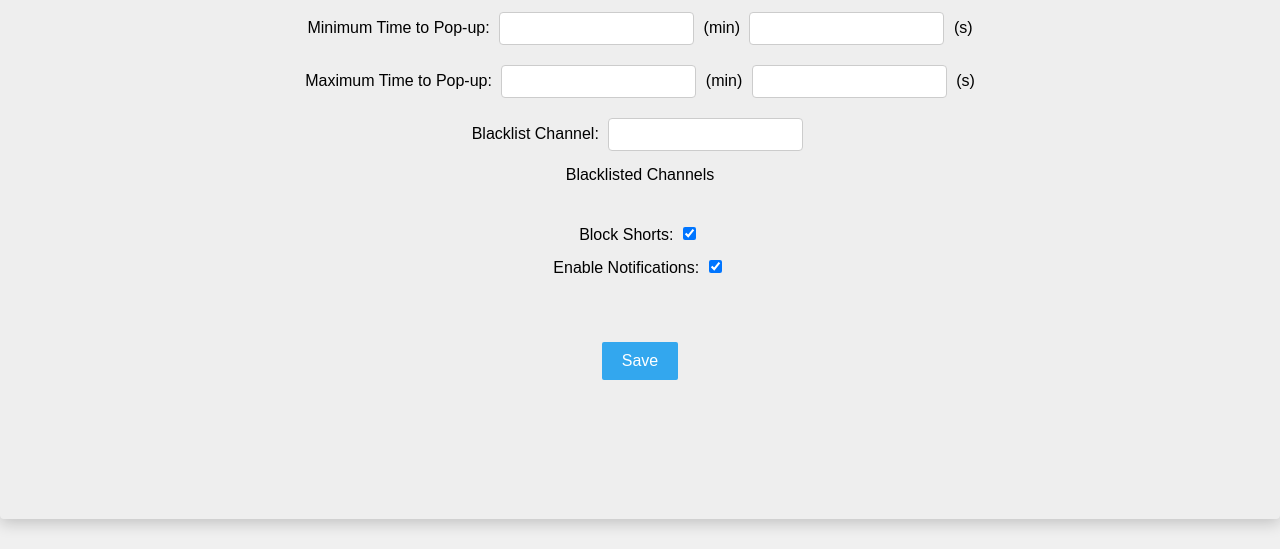
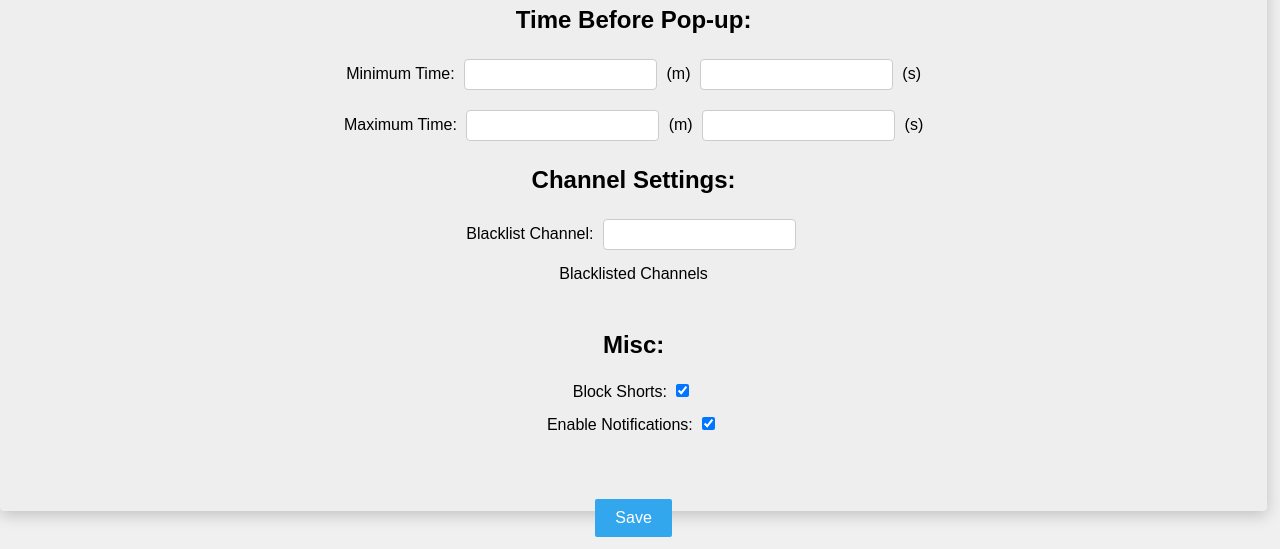
Before and after one commit to bradleeharr/MindfulYT, a browser extension: page src/options/options.html in a window 1280 px wide. Shown: the part 251-800 px from the top of the page. Drawn offline with Linux system fonts and the light colour scheme; files whose address does not match are found by name.

Commit message:
Update options page formatting

```diff
--- a/src/options/options.css
+++ b/src/options/options.css
@@ -6,8 +6,8 @@ body {
     display: flex;
     align-items: center;
     justify-content: center;
-    height: 100vh;
-    width: 100vw;
+    height: 99vh;
+    width: 99vw;
 }
 
 .container {
@@ -29,7 +29,7 @@ label {
 }
 
 input {
-    padding: 8px;
+    padding: 7px;
     margin: 5px;
     border-radius: 4px;
     border: 1px solid #ccc;
--- a/src/options/options.html
+++ b/src/options/options.html
@@ -22,17 +22,19 @@
             </a>
 
             <h1>Mindful YouTube</h1>
+            <h2>Time Before Pop-up:</h2>
             <label>
-                Minimum Time to Pop-up:
-                <input type="number" id="minTime-m" min="1" value="10" /> (min)
+                Minimum Time:
+                <input type="number" id="minTime-m" min="1" value="10" /> (m)
                 <input type="number" id="minTime-s" min="1" value="00" /> (s)
             </label>
             <label>
-                Maximum Time to Pop-up:
-                <input type="number" id="maxTime-m" min="1" value="30" /> (min)
+                Maximum Time:
+                <input type="number" id="maxTime-m" min="1" value="30" /> (m)
                 <input type="number" id="maxTime-s" min="1" value="00" /> (s)
             </label>
             <label> </label>
+            <h2>Channel Settings:</h2>
             <label>
                 Blacklist Channel:
                 <input type="text" id="newBlacklistedChannel" />
@@ -42,6 +44,7 @@
                 <div id="blacklist"></div>
             </label>
             <br />
+            <h2>Misc:</h2>
             <label>
                 Block Shorts:
                 <input type="checkbox" id="blockShortsSet" checked />
```
